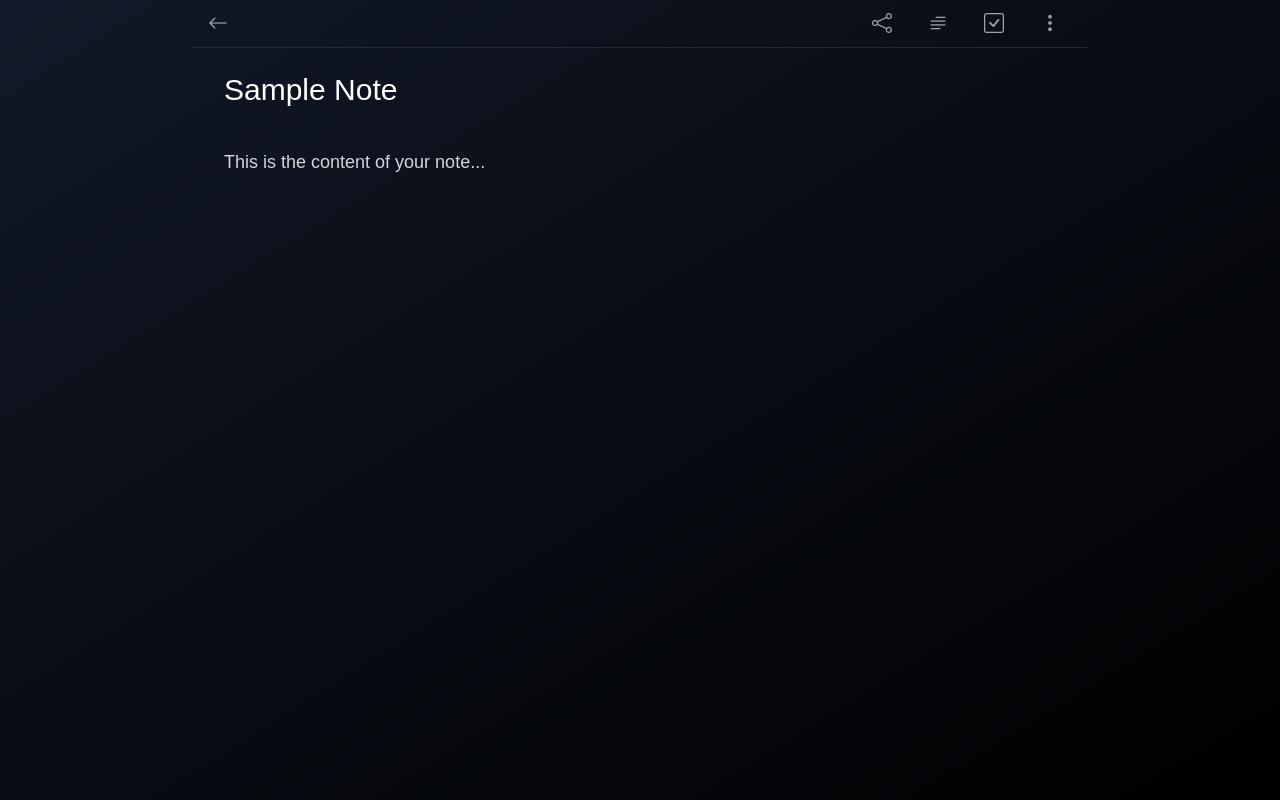
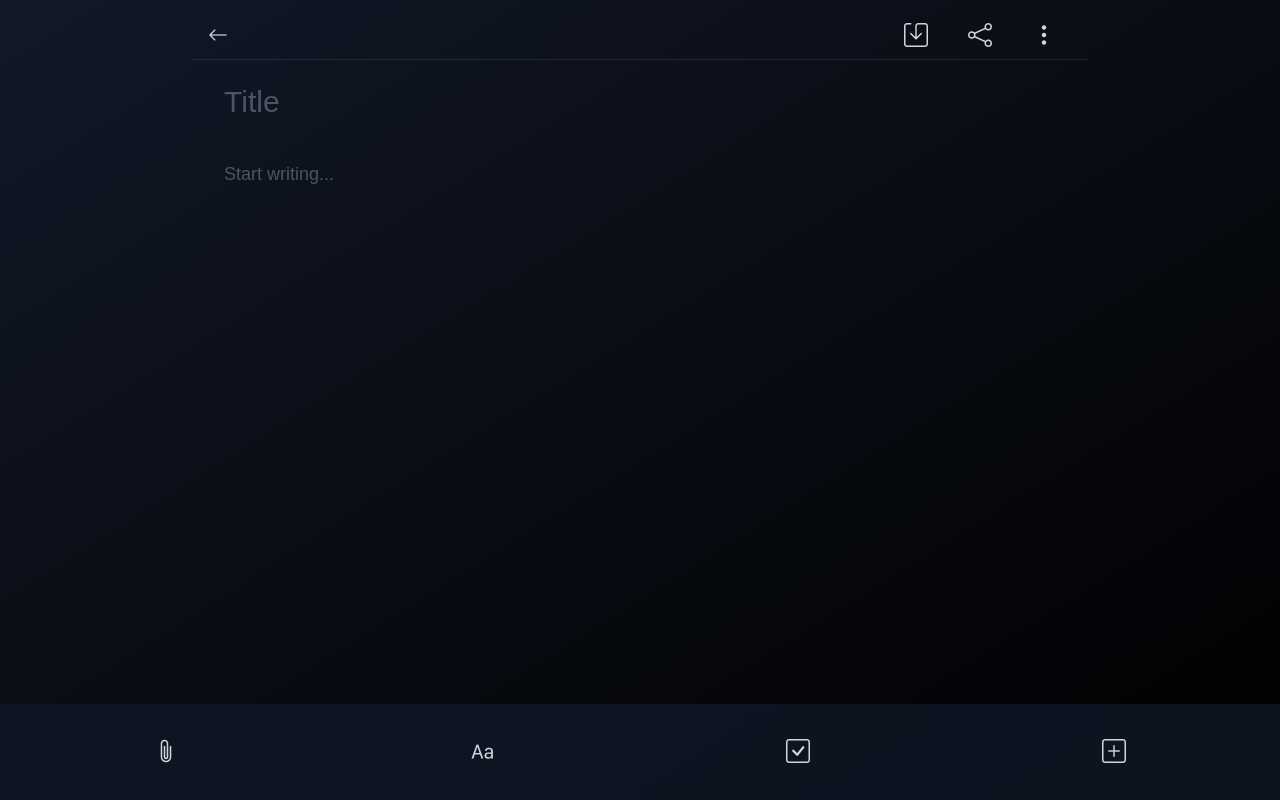
Before and after one commit to TG-Note-App/note-fe, a Vue app: page /notes/1 in a window 1280 px wide. Built offline with nearby package versions, Linux system fonts and the light colour scheme.

Commit message:
feat: edit note

```diff
--- a/package.json
+++ b/package.json
@@ -10,6 +10,7 @@
   },
   "dependencies": {
     "bootstrap-icons": "^1.11.3",
+    "pinia": "^3.0.1",
     "vue": "^3.5.13",
     "vue-router": "^4.5.0"
   },
--- a/src/components/NoteCard.vue
+++ b/src/components/NoteCard.vue
@@ -2,7 +2,7 @@
   <div
     class="group relative overflow-hidden rounded-xl p-6 cursor-pointer bg-gray-800/40 backdrop-blur-sm hover:bg-gray-700/50 hover:border-blue-500/30 hover:-translate-y-1 border border-gray-700/50 shadow-lg hover:shadow-xl transform transition-all duration-500 motion-safe:animate-fadeIn"
   >
-    <RouterLink :to="`/notes/${id}`">
+    <RouterLink :to="'/notes/' + id">
       <div
       class="absolute inset-0 bg-gradient-to-r from-blue-500/10 via-cyan-500/10 to-blue-500/10
         opacity-0 group-hover:opacity-100 transition-opacity duration-500
@@ -20,7 +20,7 @@
 
       <div class="flex items-center gap-3">
         <span class="text-gray-500">
-          {{ new Date(lastModified).toLocaleDateString('ru-RU', {
+          {{ new Date(props.lastModified).toLocaleDateString('ru-RU', {
             day: '2-digit',
             month: '2-digit',
             year: 'numeric'
@@ -44,8 +44,19 @@
 
 <script setup>
 const props = defineProps({
-  title: String,
-  text: String,
+  id: {
+    type: [String, Number],
+    required: true,
+    default: 1,
+  },
+  title: {
+    type: String,
+    required: true,
+  },
+  text: {
+    type: String,
+    required: true,
+  },
   lastModified: {
     type: [Date, String, Number],
     required: true
--- a/src/components/NoteGroup.vue
+++ b/src/components/NoteGroup.vue
@@ -3,6 +3,7 @@
     <NoteCard
       v-for="note in notes"
       :key="note.id"
+      :id="note.id"
       :title="note.title"
       :text="note.text"
       :lastModified="note.lastModified"
--- a/src/components/note/NoteToolbar.vue
+++ b/src/components/note/NoteToolbar.vue
@@ -1,45 +1,97 @@
 <template>
-  <div class="h-12 flex items-center px-4 border-b border-gray-700/50">
+  <div class="h-12 flex items-center justify-between mt-3 px-4 border-b border-gray-700/50">
     <RouterLink
       to="/notes"
-      class="flex items-center text-gray-400 hover:text-blue-300 transition-colors"
+      class="flex items-center text-gray-300 hover:text-blue-300 transition-colors"
     >
       <i class="bi bi-arrow-left text-xl"></i>
     </RouterLink>
 
-    <div class="ml-auto flex items-center space-x-3">
+    <div class="flex items-center space-x-2">
       <button
-        class="p-3 text-gray-400 hover:text-blue-300 transition-colors"
-        title="Share"
-        @click="$emit('share')"
+        class="p-4 text-gray-300 hover:text-blue-300 transition-colors"
+        title="Save"
+        @click="handleSave"
       >
-        <i class="bi bi-share text-xl"></i>
+        <i class="bi bi-save text-2xl"></i>
       </button>
       <button
-        class="p-3 text-gray-400 hover:text-blue-300 transition-colors"
+        class="p-4 text-gray-300 hover:text-blue-300 transition-colors"
+        title="Share"
+        @click="handleShare"
+      >
+        <i class="bi bi-share text-2xl"></i>
+      </button>
+      <button
+        class="p-4 text-gray-300 hover:text-blue-300 transition-colors"
+        title="More"
+        @click="$emit('more')"
+      >
+        <i class="bi bi-three-dots-vertical text-2xl"></i>
+      </button>
+    </div>
+
+
+    <div class="fixed bottom-0 left-0 right-0 flex items-center justify-around space-x-4 p-4 bg-gray-900/80 backdrop-blur">
+      <button
+        class="p-4 text-gray-300 hover:text-blue-300 transition-colors"
+        title="Add Attachment"
+        @click="$emit('add-attachment')"
+      >
+        <i class="bi bi-paperclip text-2xl"></i>
+      </button>
+      <button
+        class="p-4 text-gray-300 hover:text-blue-300 transition-colors"
         title="Format"
         @click="$emit('format')"
       >
-        <i class="bi bi-text-paragraph text-xl"></i>
+        <i class="bi bi-type text-2xl"></i>
       </button>
       <button
-        class="p-3 text-gray-400 hover:text-blue-300 transition-colors"
+        class="p-4 text-gray-300 hover:text-blue-300 transition-colors"
         title="Checklist"
         @click="$emit('toggle-checklist')"
       >
-        <i class="bi bi-check-square text-xl"></i>
+        <i class="bi bi-check-square text-2xl"></i>
       </button>
       <button
-        class="p-3 text-gray-400 hover:text-blue-300 transition-colors"
-        title="More"
-        @click="$emit('more')"
+        class="p-4 text-gray-300 hover:text-blue-300 transition-colors"
+        title="New Note"
+        @click="$emit('new-note')"
       >
-        <i class="bi bi-three-dots-vertical text-xl"></i>
+        <i class="bi bi-plus-square text-2xl"></i>
       </button>
     </div>
+
   </div>
 </template>
 
 <script setup lang="ts">
-// Remove ToolbarButton import as it's no longer needed
+// Define props for note content and title
+const props = defineProps<{
+  noteTitle?: string;
+  noteContent?: string;
+}>();
+
+const emit = defineEmits(['more', 'add-attachment', 'format', 'toggle-checklist', 'new-note', 'save']);
+
+const handleSave = () => {
+  emit('save');
+};
+
+const handleShare = async () => {
+  if (navigator.share) {
+    try {
+      await navigator.share({
+        title: props.noteTitle || 'Empty title',
+        text: props.noteContent || 'Empty content',
+      });
+    } catch (error) {
+      console.error('Error sharing:', error);
+    }
+  } else {
+    // Fallback for browsers that don't support the Web Share API
+    alert('Sharing is not supported in your browser');
+  }
+};
 </script>
--- a/src/main.js
+++ b/src/main.js
@@ -1,11 +1,13 @@
 import './assets/main.css'
 
 import { createApp } from 'vue'
+import { createPinia } from 'pinia'
 import App from './App.vue'
 import router from './router'
 
 const app = createApp(App)
 
 app.use(router)
+app.use(createPinia())
 
 app.mount('#app')
--- /dev/null
+++ b/src/stores/notesStore.js
@@ -0,0 +1,29 @@
+import { defineStore } from 'pinia'
+
+export const useNotesStore = defineStore('notes', {
+  state: () => ({
+    notes: [
+      {
+        id: 1,
+        title: 'Сегодняшняя заметка',
+        text: 'Текст внутри заметкиewfjewjfiewjfiwejirjwejiewjrekwkrwekrjwekrjwelkrjlwejrlwejrwewkrewkrwkelrwk;;lrwellerjlwejr',
+        date: 'Сегодня',
+        lastModified: new Date('2024-01-15T10:30:00'),
+      },
+      { id: 2, title: 'Вчерашняя заметка', text: 'Текст внутри заметки', date: 'Вчера', lastModified: new Date('2024-01-14T15:45:00') },
+      { id: 3, title: 'Заметка 1', text: 'Текст внутри заметки', date: 'Предыдущие 30 дней', lastModified: new Date('2023-12-28T09:15:00') },
+      { id: 4, title: 'Заметка 2', text: 'Текст внутри заметки', date: 'Предыдущие 30 дней', lastModified: new Date('2023-12-20T11:30:00') }
+    ]
+  }),
+  getters: {
+    filteredNotes: (state) => (searchTerm) => {
+      const lowercaseSearch = searchTerm.toLowerCase();
+      return lowercaseSearch
+        ? state.notes.filter(note =>
+            note.title.toLowerCase().includes(lowercaseSearch) ||
+            note.text.toLowerCase().includes(lowercaseSearch)
+          )
+        : state.notes;
+    }
+  }
+})
--- a/src/views/HomeView.vue
+++ b/src/views/HomeView.vue
@@ -10,35 +10,17 @@
 
 <script setup>
 import { ref, computed } from 'vue';
+
+import { useNotesStore } from '../stores/notesStore';
 import AppHeader from '../components/AppHeader.vue';
 import SearchBar from '../components/SearchBar.vue';
 import NotesList from '../components/NotesList.vue';
 
 // State
+const notesStore = useNotesStore();
 const search = ref('');
-const notes = ref([
-  {
-    id: 1,
-    title: 'Сегодняшняя заметка',
-    text: 'Текст внутри заметкиewfjewjfiewjfiwejirjwejiewjrekwkrwekrjwekrjwelkrjlwejrlwejrwewkrewkrwkelrwk;;lrwellerjlwejr',
-    date: 'Сегодня',
-    lastModified: new Date('2024-01-15T10:30:00'),
-  },
-  { id: 2, title: 'Вчерашняя заметка', text: 'Текст внутри заметки', date: 'Вчера', lastModified: new Date('2024-01-14T15:45:00') },
-  { id: 3, title: 'Заметка 1', text: 'Текст внутри заметки', date: 'Предыдущие 30 дней', lastModified: new Date('2023-12-28T09:15:00') },
-  { id: 4, title: 'Заметка 2', text: 'Текст внутри заметки', date: 'Предыдущие 30 дней', lastModified: new Date('2023-12-20T11:30:00') }
-]);
 
-// Computed
-const filteredNotes = computed(() => {
-  const searchTerm = search.value.toLowerCase();
-  return searchTerm
-    ? notes.value.filter(note =>
-        note.title.toLowerCase().includes(searchTerm) ||
-        note.text.toLowerCase().includes(searchTerm)
-      )
-    : notes.value;
-});
+const filteredNotes = computed(() => notesStore.filteredNotes(search.value));
 </script>
 
 <style>
--- a/src/views/NoteView.vue
+++ b/src/views/NoteView.vue
@@ -7,7 +7,6 @@
         @toggle-checklist="handleToggleChecklist"
         @more="handleMore"
       />
-
       <NoteEditor
         v-model:title="note.title"
         v-model:content="note.text"
@@ -18,13 +17,15 @@
 </template>
 
 <script setup lang="ts">
-import { ref, onMounted, watch } from 'vue'
+import { ref, onMounted, watch, computed } from 'vue'
 import { useRoute } from 'vue-router'
+import { useNotesStore } from '../stores/notesStore'
 import NoteToolbar from '../components/note/NoteToolbar.vue'
 import NoteEditor from '../components/note/NoteEditor.vue'
-import type { Note } from '@/types/note'
+import type { Note } from '../types/note'
 
 const route = useRoute()
+// Get note from store
 const note = ref<Note>({
   id: null,
   title: '',
@@ -32,12 +33,9 @@ const note = ref<Note>({
   lastModified: new Date()
 })
 
-watch(
-  () => [note.value.title, note.value.text],
-  () => {
-    note.value.lastModified = new Date()
-  }
-)
+
+
+
 
 async function saveNote() {
   // Implement save logic here
@@ -46,7 +44,7 @@ async function saveNote() {
 
 // Event handlers
 function handleContentUpdate() {
-  note.value.lastModified = new Date()
+//   note.lastModified = new Date()
 }
 
 function handleShare() {
@@ -65,20 +63,6 @@ function handleMore() {
   // Implement more options logic
 }
 
-onMounted(async () => {
-  // Fetch note data from API
-  try {
-    // Simulated API call
-    note.value = {
-      id: route.params.id as string,
-      title: 'Sample Note',
-      text: 'This is the content of your note...',
-      lastModified: new Date()
-    }
-  } catch (error) {
-    console.error('Failed to fetch note:', error)
-  }
-})
 </script>
 
 <style>
```
Also changed, not shown: 1 other file (tests, documents, lock files or other folders).
